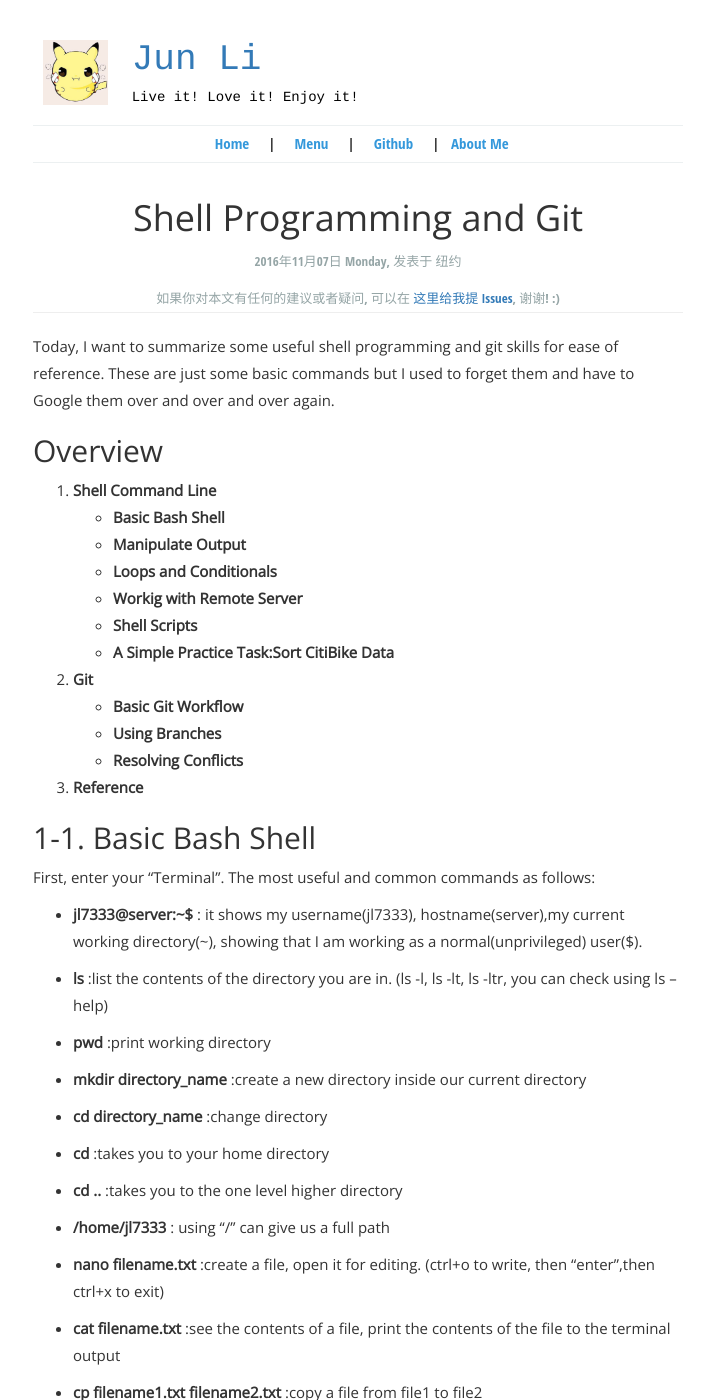
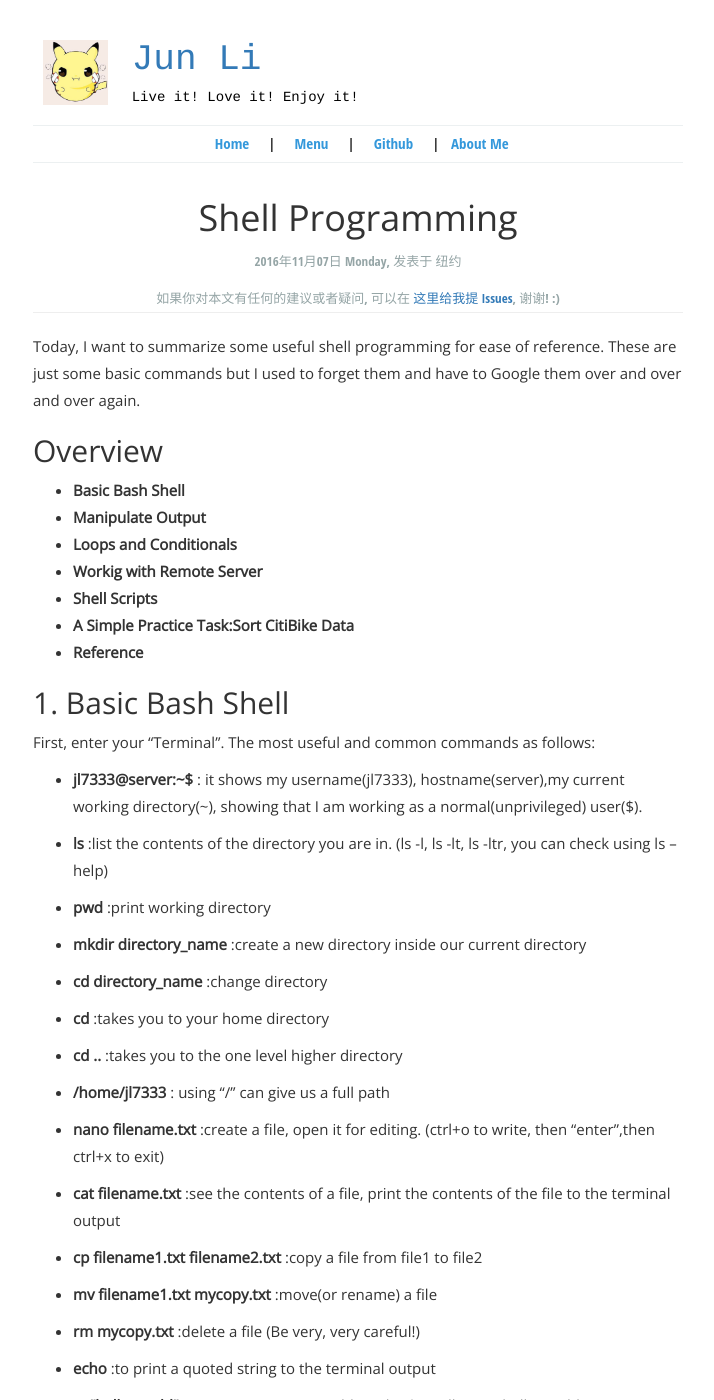
Before and after one commit to junboychina/junboychina.github.io, a Jekyll site: the page built from _posts/2016-11-07-Shell Programming and Git.md, in a window 1280 px wide and 1400 px high. Shown: the whole window, without its empty margins (282-996 px from the left). Built offline with Jekyll 4.4.1, drawn with Linux system fonts in a browser that asks for light colours; comment, search, counter and statistics services are not loaded; some of the changed text lies outside the part shown.

Commit message:
finish shell

````diff
--- a/_posts/2016-11-07-Shell Programming and Git.md
+++ b/_posts/2016-11-07-Shell Programming and Git.md
@@ -1,29 +1,24 @@
 ---
 layout: post_layout
-title: Shell Programming and Git
+title: Shell Programming
 time: 2016年11月07日 Monday
 location: 纽约
 pulished: true
 excerpt_separator: "```"
 ---
-Today, I want to summarize some useful shell programming and git skills for ease of reference. These are just some basic commands but I used to forget them and have to Google them over and over and over again.
+Today, I want to summarize some useful shell programming for ease of reference. These are just some basic commands but I used to forget them and have to Google them over and over and over again.
 
 ## Overview
 
-1. **Shell Command Line**
-   - **Basic Bash Shell**
-   - **Manipulate Output**
-   - **Loops and Conditionals**
-   - **Workig with Remote Server**
-   - **Shell Scripts**
-   - **A Simple Practice Task:Sort CitiBike Data**
-2. **Git**
-   - **Basic Git Workflow**
-   - **Using Branches**
-   - **Resolving Conflicts**
-3. **Reference**
+- **Basic Bash Shell**
+- **Manipulate Output**
+- **Loops and Conditionals**
+- **Workig with Remote Server**
+- **Shell Scripts**
+- **A Simple Practice Task:Sort CitiBike Data**
+- **Reference**
 
-## 1-1. Basic Bash Shell
+## 1. Basic Bash Shell
 
 First, enter your "Terminal". The most useful and common commands as follows:
 
@@ -61,7 +56,7 @@ First, enter your "Terminal". The most useful and common commands as follows:
 
 - **!1** :run a command that appears as number 1 in your history
 
-## 1-2. Manipulate Output
+## 2. Manipulate Output
 
 First, we need to find some data for practice, for example: run
 
@@ -126,7 +121,7 @@ grep "book" README.txt | wc -l
 
 Note: ">" means cover the original content in the file. ">>" means not cover, new data will append to the file instead.
 
-## 1-3. Loops and Conditionals
+## 3. Loops and Conditionals
 
 Like most of the programming languages, Bash supports loops and conditionals.
 
@@ -195,7 +190,7 @@ done
 
 - **Exercies5:** Print a message only if an integer value is greater than 10
 
-## 1-4. Workig with Remote Server
+## 4. Workig with Remote Server
 
 In the previous section, we have used "wget" to get data files from the Internet onto our local system. Now we need to copy files from a remote system which we access with "SSH" to our local machine.
 First, we need to log in the remote server, you need to know the server's name and password.
@@ -231,7 +226,7 @@ curl --upload-file ./README.txt https://www.*****.com/README.txt
 
 This will return a URL which you can see and download the file you have just uploaded.
 
-## 1-5. Shell Scripts
+## 5. Shell Scripts
 
 Now we need to do something more complicated, we need to create a workflow. Save all the steps in one file, and run this file whenever we need. It is called Shell Script.
 First, we create a file use:
@@ -298,7 +293,7 @@ screen -R jun_new_session
 
 to re-attach to your running session.
 
-## 1-6. A Simple Practice Task:Sort CitiBike Data
+## 6. A Simple Practice Task:Sort CitiBike Data
 
 In this exercise, our goal is to retrieve and process a set of data files about CitiBike. We get the CitiBike data from 2016-01 to 2016-09. The data structure is .csv file like this:
 
````
Also changed, not shown: other parts of _posts/2016-11-07-Shell Programming and Git.md (+5 -0 lines), _posts/2016-11-08-Git Command Summarization.md (added, +14 -0 lines).
